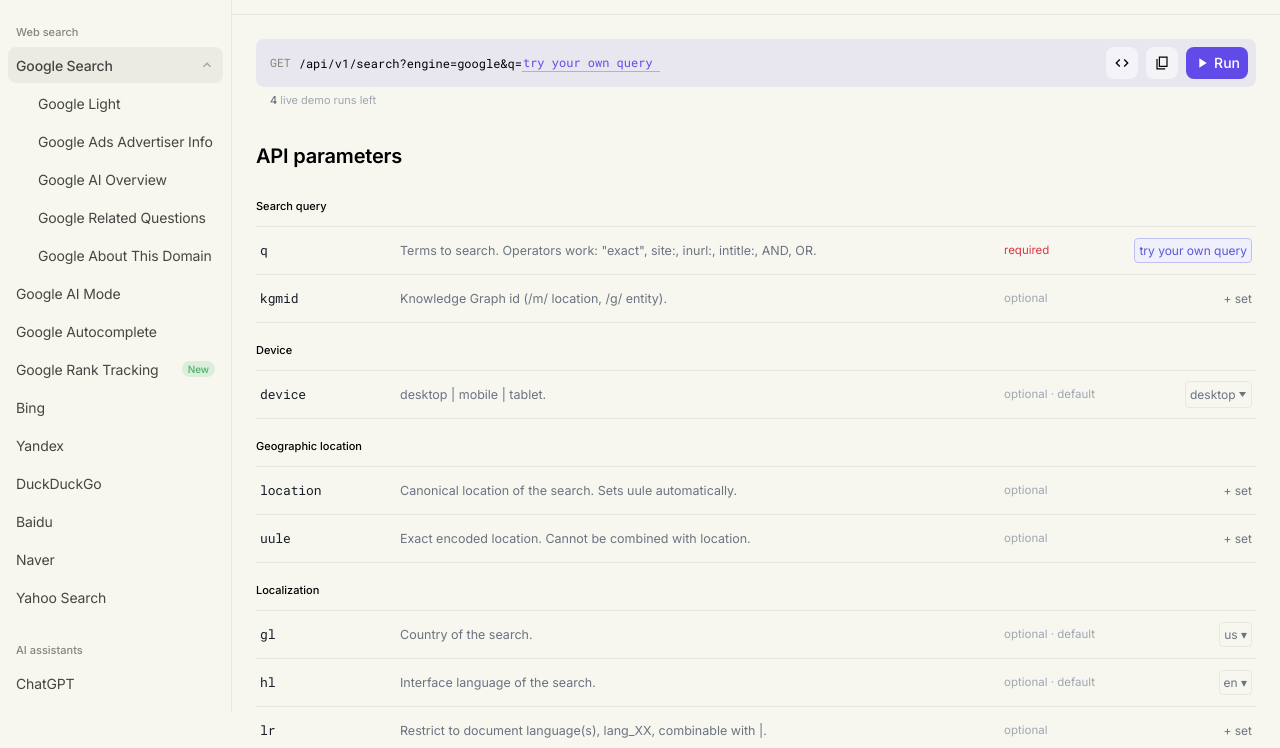
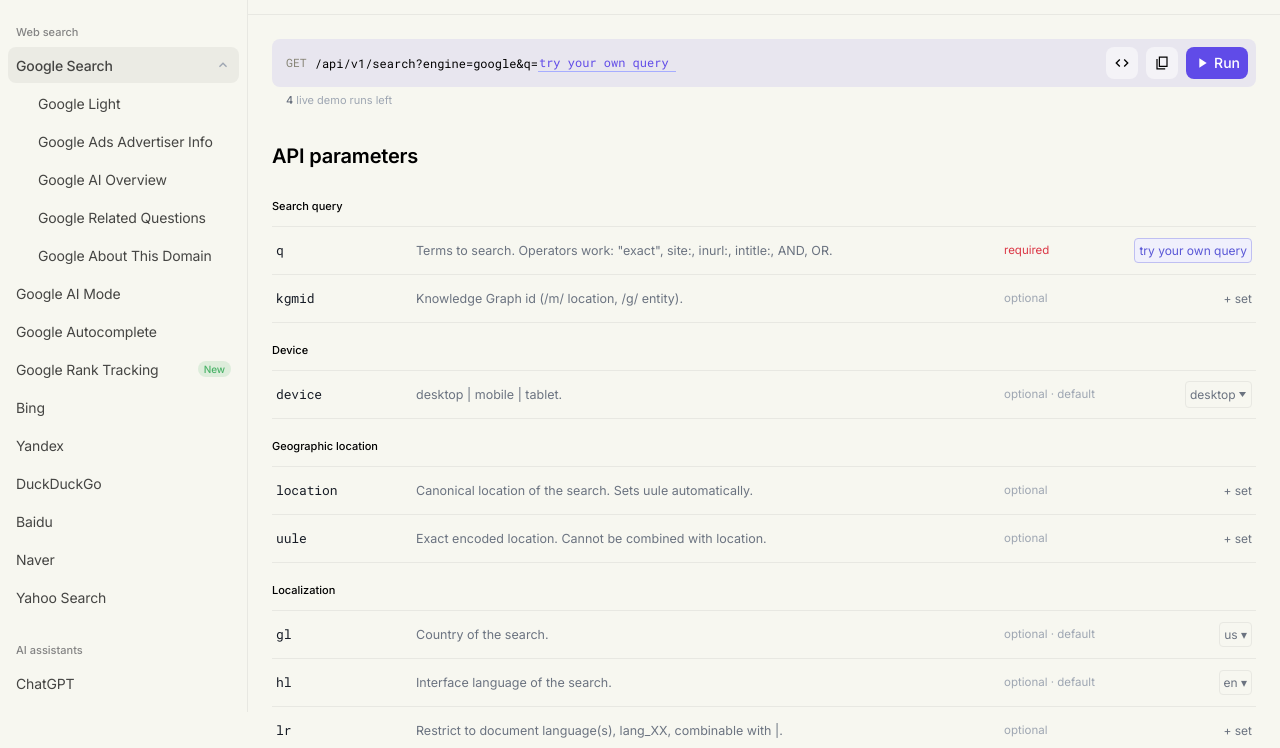
Before and after one commit to Paradoxich/searchapi-live-docs, a plain HTML site: page index.html in a window 1280 px wide. Shown: the part 88-836 px from the top of the page. Drawn offline with Linux system fonts and the light colour scheme.

Commit message:
Widen the sidebar to 248px

```diff
--- a/index.html
+++ b/index.html
@@ -52,7 +52,7 @@
   .ic { width: 16px; height: 16px; display: block; flex-shrink: 0; }
 
   /* Shell: sidebar, title bar, content page */
-  .app { display: grid; grid-template-columns: 232px minmax(0, 1fr); min-height: 100vh; }
+  .app { display: grid; grid-template-columns: 248px minmax(0, 1fr); min-height: 100vh; }
   .sidebar { position: sticky; top: 0; height: 100vh; display: flex; flex-direction: column; border-right: 1px solid var(--border); }
   .account { display: flex; align-items: center; gap: 12px; padding: 8px; }
   .account .mark { width: 29px; height: 25px; margin-left: 1px; color: #432dd7; }
```
